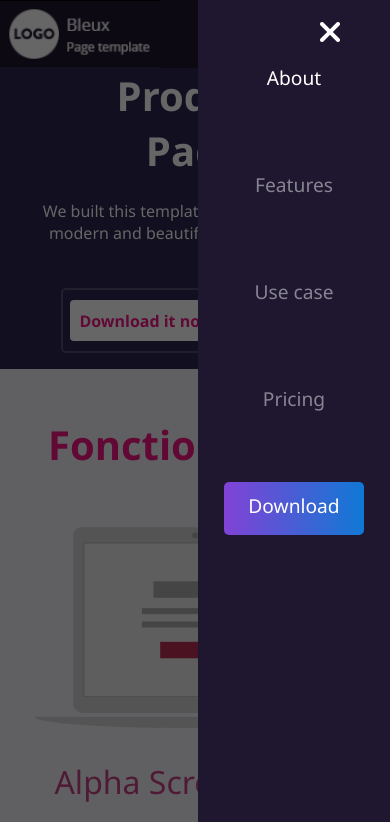
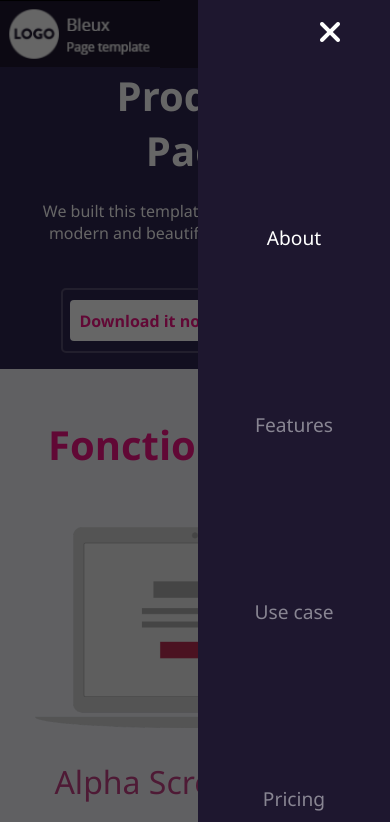
Before and after one commit to santiiago17/Maquetacion_Henry_falla, a plain HTML site: page index.html in a window 390 px wide. Both pictures are taken after a click on the button 360 px from the left and 34 px from the top of the page. Shown: the top 822 px of the page. Drawn offline with Linux system fonts and the light colour scheme.

Commit message:
Se añadio  mejora al menú hamburguesa

```diff
--- a/style.css
+++ b/style.css
@@ -406,7 +406,7 @@ footer div img:hover {
         right: 0;
         padding-bottom: 1rem;
         width: 40vw;
-        height: 100vh;
+        height: 257vh;
         position: absolute;
         background-color: #1E172F;
         box-shadow: 0 0 0 900vmax rgba(0, 0, 0, 0.6);
@@ -415,7 +415,8 @@ footer div img:hover {
     .list-menu {
         flex-direction: column;
         align-items: center;
-        gap: 5rem;
+        gap: 10rem;
+        margin-top: 10rem;
     }
 
     .img1 {
```
